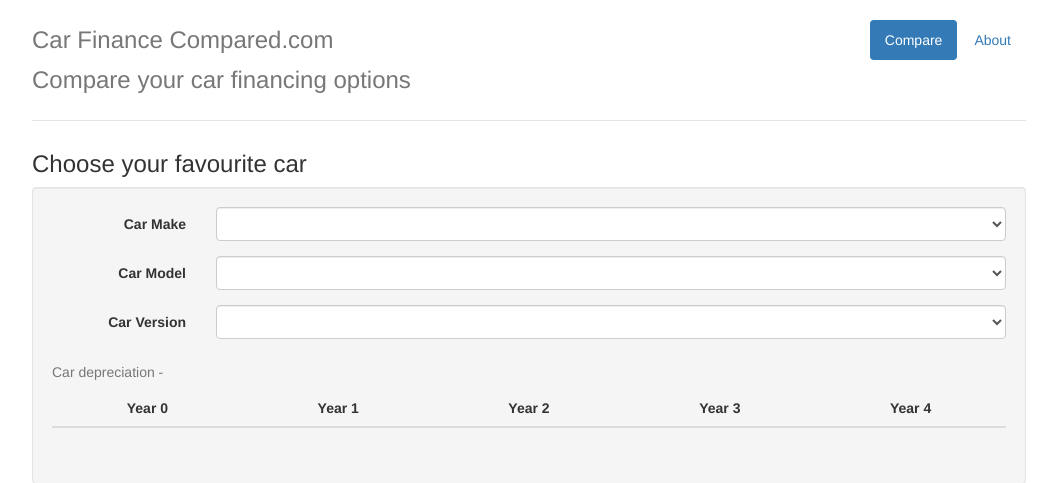
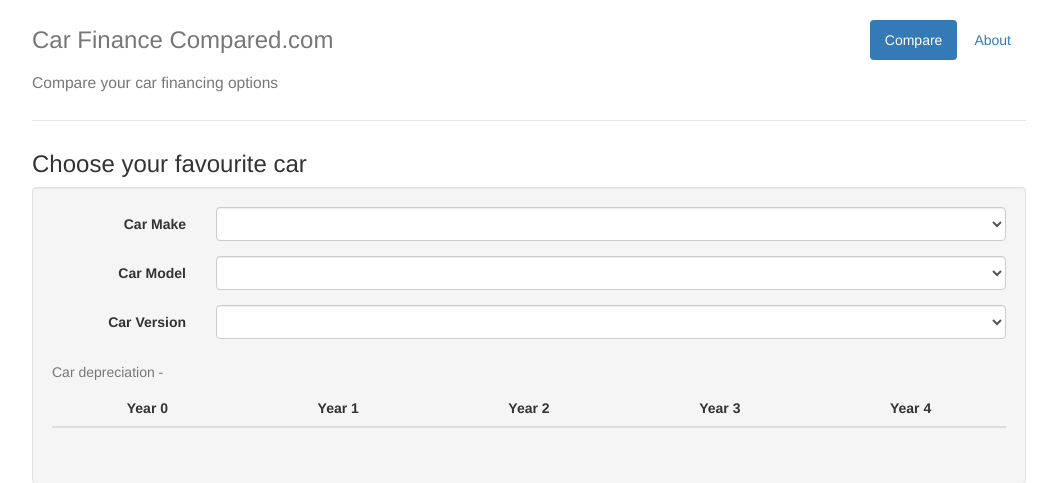
Before and after one commit to victorliun/pace_insight_car, a Django app: page / in a window 1280 px wide. Shown: the top 483 px of the page, without its empty margins (111-1168 px from the left). Run offline with Django 3.2, Linux system fonts and the light colour scheme; lists and menus that the app fills with data are empty; parts of the project's set-up code (start-up, migrations or seed data) failed here and were passed over; some libraries are stand-ins or nearby versions.

Commit message:
make strapline font small

```diff
--- a/pace_insights/templates/index.html
+++ b/pace_insights/templates/index.html
@@ -30,7 +30,7 @@
         </nav>
       {%endblock%}
         <h3 class='text-muted'>Car Finance Compared.com</h3>
-        <h3 class='text-muted'>Compare your car financing options</h3>
+        <h3 class='text-muted'><small>Compare your car financing options</small></h3>
       </div>
       {%block page_body%}
       <div class="jumbotron">
```
